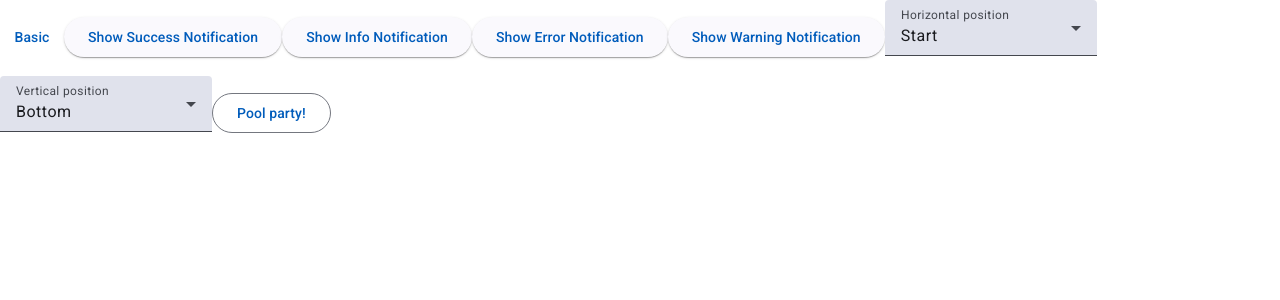
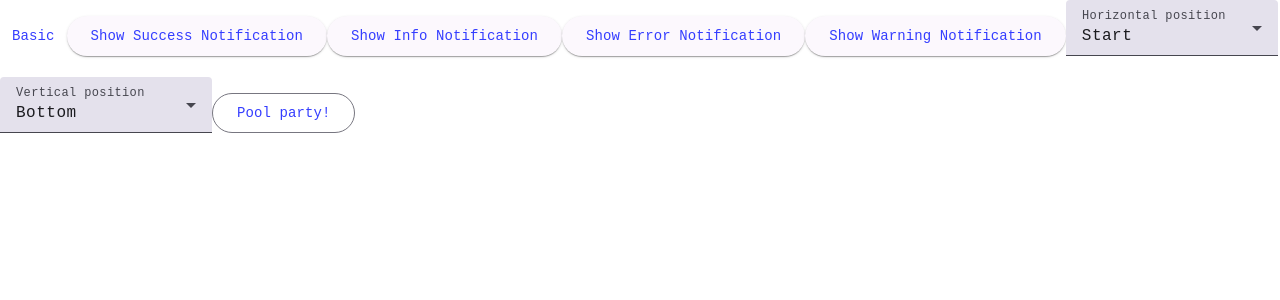
Before and after one commit to Espirion/angular-electron-boilerplate, an Angular app: page / in a window 1280 px wide. Shown: the top 300 px of the page. Built offline with nearby package versions, Linux system fonts and the light colour scheme.

Commit message:
feat: update styles and colors for improved theme integration

```diff
--- a/src/colors.scss
+++ b/src/colors.scss
@@ -1,9 +1,11 @@
 $success-color: #1a7f37;
+$primary-color: #343dff;
 $info-color: #0969da;
 $warning-color: #bc4c00;
 $error-color: #d1242f;
 $success-background: #dafbe1; /* light green */
 $error-background: #ffebe9; /* light red */
+$primary-background: #fcf8fd; /* light blue */
 $info-background: #ddf4ff; /* light blue */
 $warning-background: #fff1e5; /* light orange */
 
--- a/src/styles.scss
+++ b/src/styles.scss
@@ -1,16 +1,27 @@
-/* You can add global styles to this file, and also import other style files */
+@use "@angular/material" as mat;
+
 @import "colors.scss";
 @import "mixins.scss";
-
-$font-family: "Roboto", "Helvetica Neue", sans-serif;
-
 @import "snackbar.scss";
 
-html,
-body {
-  height: 100%;
+@include mat.core();
+
+$theme: mat.define-theme(
+  (
+    color: (
+      theme-type: light,
+      primary: mat.$blue-palette,
+    ),
+    typography: (
+      plain-family: "Cascadia Code, monospace",
+      brand-family: "Cascadia Code, monospace",
+    ),
+  )
+);
+
+html {
+  @include mat.all-component-themes($theme);
 }
 body {
   margin: 0;
-  font-family: $font-family;
 }
```
